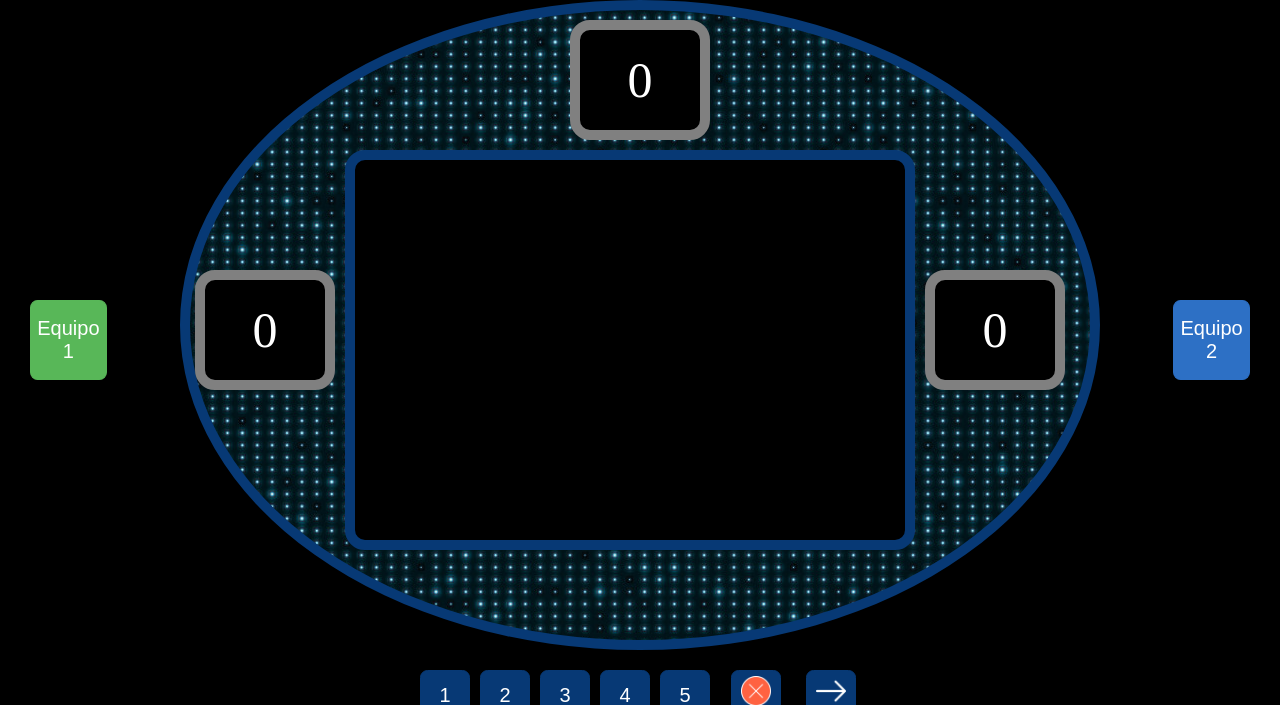
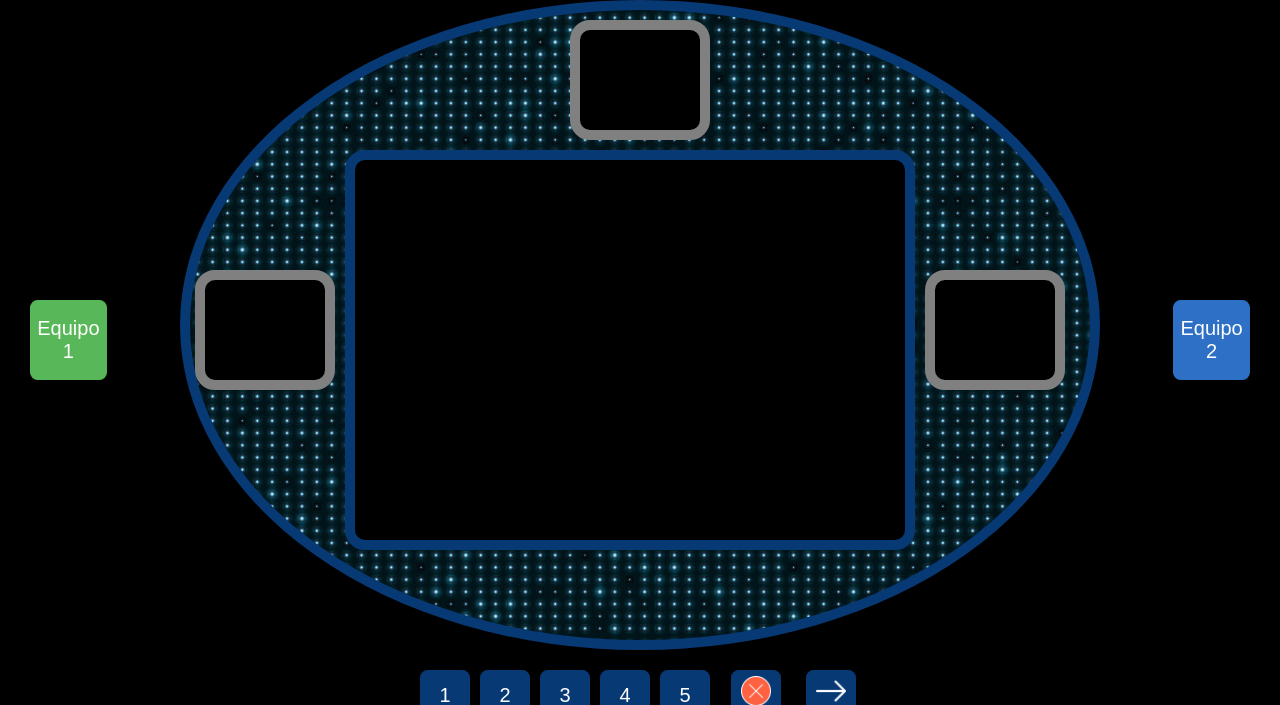
Before and after one commit to IslasGECI/juego_10_nativos_dijeron, a web app: page / in a window 1280 px wide. Shown: the top 705 px of the page. Run offline with its HTML, style and script files only (its server is not run), Linux system fonts and the light colour scheme; data that the repository does not hold is empty.

Commit message:
Borra puntaje de ceros de los tableros desde el html

```diff
--- a/src/main/resources/public/index.html
+++ b/src/main/resources/public/index.html
@@ -17,10 +17,10 @@
     <div class="container">
         <div id="oval">
             <div id="board">
-                <div id="center_score" class="score_board"><p>0</p></div>
-                <div id="left_score" class="score_board"><p>0</p></div>
+                <div id="center_score" class="score_board"></div>
+                <div id="left_score" class="score_board"></div>
                 <div id="center_board"></div>
-                <div id="right_score" class="score_board"><p>0</p></div>
+                <div id="right_score" class="score_board"></div>
             </div>
         </div>
         <div class="controls">
```
